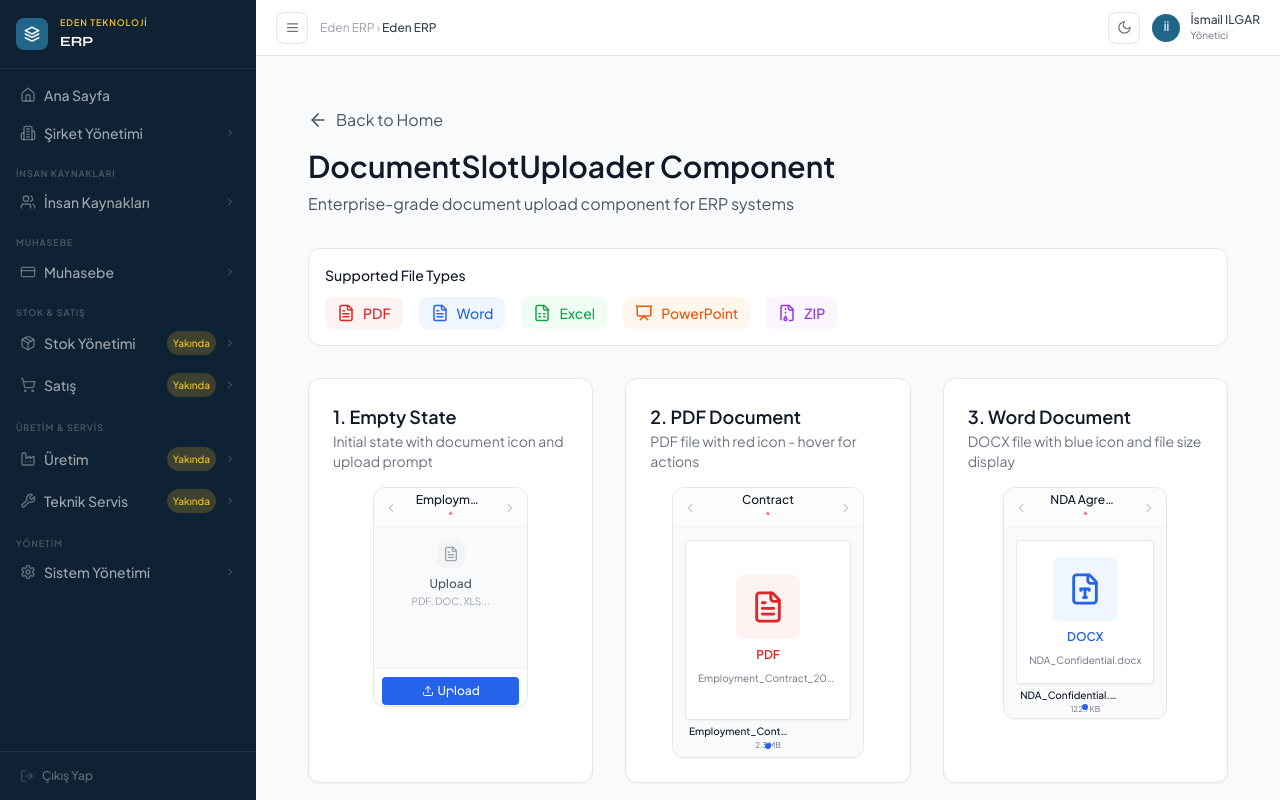
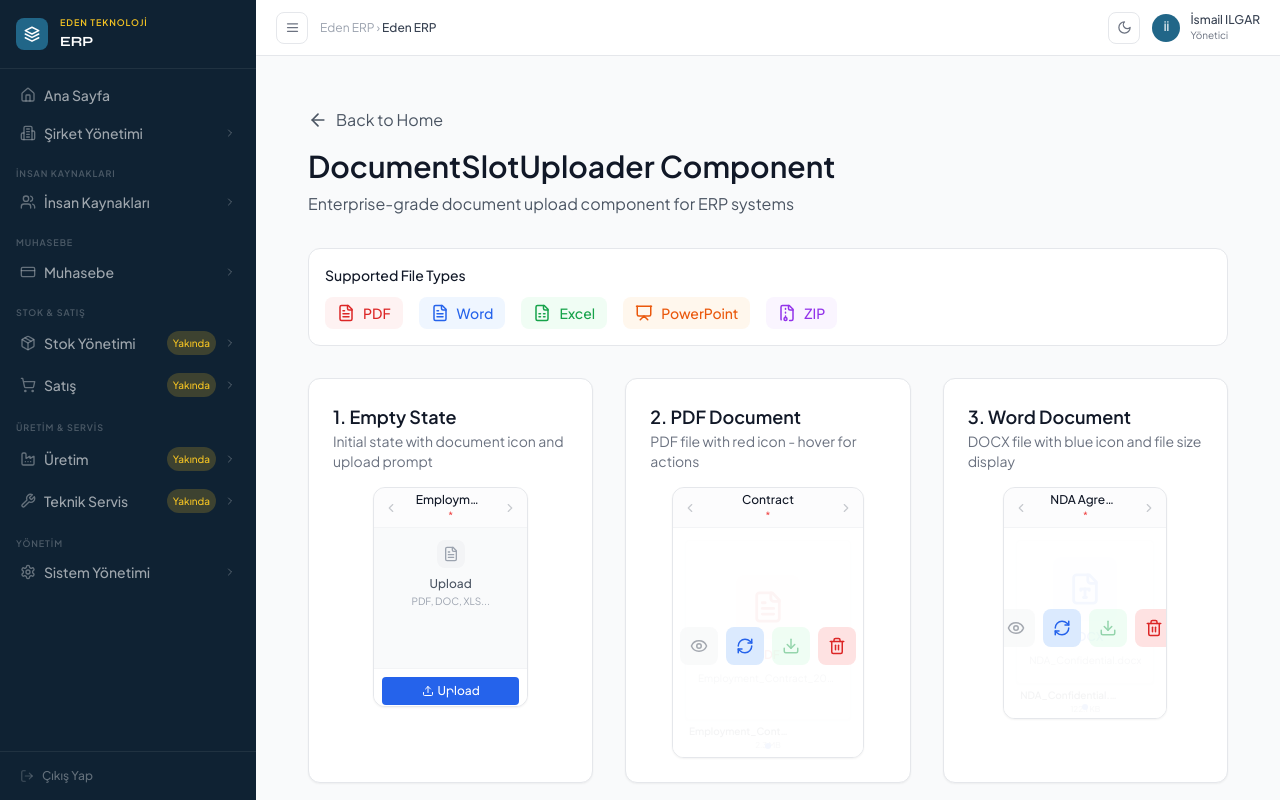
Before and after one commit to ismailthedrizzt/eden-erp, a Next.js app: page /app/demo/document-slot-uploader in a window 1280 px wide. Built offline with nearby package versions, Linux system fonts and the light colour scheme; no server answers.

Commit message:
Keep document actions visible without thumbnails

```diff
--- a/components/ui/DocumentSlotUploader.tsx
+++ b/components/ui/DocumentSlotUploader.tsx
@@ -470,6 +470,7 @@ export function DocumentSlotUploader({
   const currentAcceptedTypes = currentSlot?.acceptedTypes || DEFAULT_DOCUMENT_ACCEPTED_TYPES
   const currentDocType = getEffectiveDocumentType(currentDoc)
   const canPreviewCurrentDoc = canInlinePreview(currentDoc, currentDocUrl)
+  const hasVisualThumbnail = Boolean(currentDocThumbnailUrl)
 
   useEffect(() => {
     const docsNeedingSignedUrl = documents.filter(doc =>
@@ -854,7 +855,7 @@ export function DocumentSlotUploader({
             <div className="relative flex-1 flex flex-col p-3 group">
               {/* File Preview / Thumbnail */}
               <div className="flex-1 flex items-center justify-center">
-                {currentDocThumbnailUrl ? (
+                {hasVisualThumbnail ? (
                   <img
                     src={currentDocThumbnailUrl}
                     alt={currentDoc.name}
@@ -877,7 +878,12 @@ export function DocumentSlotUploader({
 
               {/* Hover Actions Overlay */}
               {(
-                <div className="absolute inset-0 z-20 flex flex-col items-center justify-center gap-2 bg-white/95 opacity-0 transition-opacity group-hover:opacity-100 group-focus-within:opacity-100 dark:bg-gray-800/95">
+                <div className={cn(
+                  "absolute inset-0 z-20 flex flex-col items-center justify-center gap-2 bg-white/95 transition-opacity dark:bg-gray-800/95",
+                  hasVisualThumbnail
+                    ? "opacity-0 group-hover:opacity-100 group-focus-within:opacity-100"
+                    : "opacity-100"
+                )}>
                   {!currentDocUrl && currentDoc?.storagePath && (
                     <div className="rounded-md bg-gray-100 px-2 py-1 text-[10px] font-medium text-gray-600 dark:bg-gray-700 dark:text-gray-300">
                       Bağlantı hazırlanıyor
```
